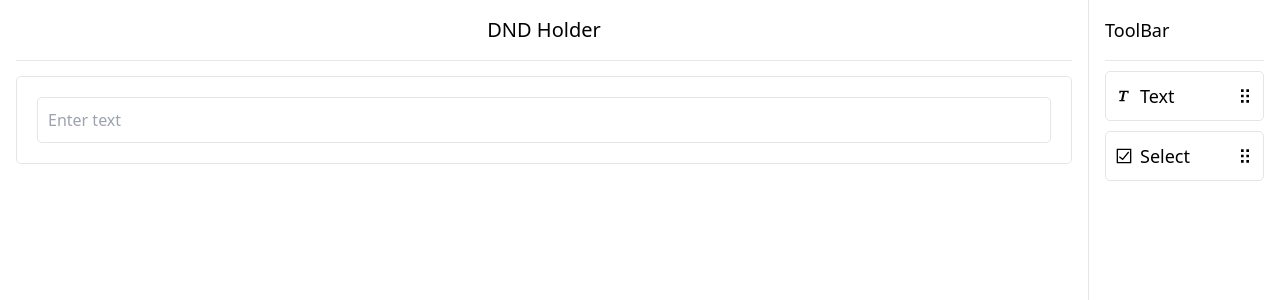
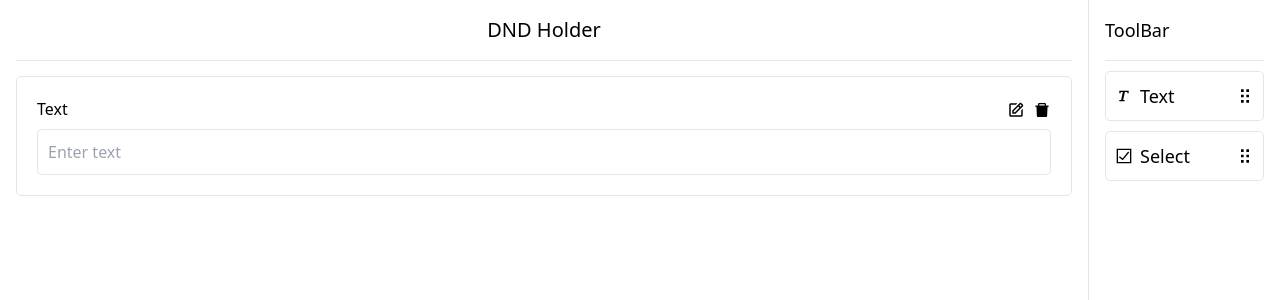
Before and after one commit to MarufAlAslam/react-dynamic-form-builder, a React (Vite) app: page / in a window 1280 px wide. Both pictures are taken after a click on the button "Text". Shown: the top 300 px of the page. Built offline with nearby package versions, Linux system fonts and the light colour scheme.

Commit message:
form fields added

```diff
--- a/src/App.jsx
+++ b/src/App.jsx
@@ -8,7 +8,10 @@ function App() {
   return (
     <div className="App">
       <div className="flex justify items-start">
-        <DndHolder initialFields={initialFields} />
+        <DndHolder
+          initialFields={initialFields}
+          setInitialFields={setInitialFields}
+        />
         <Toolbar
           initialFields={initialFields}
           setInitialFields={setInitialFields}
--- a/src/DndHolder/index.jsx
+++ b/src/DndHolder/index.jsx
@@ -1,9 +1,16 @@
 import React, { useEffect } from "react";
 
-const DndHolder = ({ initialFields }) => {
+import { BiEdit } from "react-icons/bi";
+import { AiFillDelete } from "react-icons/ai";
+const DndHolder = ({ initialFields, setInitialFields }) => {
   useEffect(() => {
     console.log(initialFields);
   }, [initialFields]);
+
+  const deleteItemHandler = (index) => {
+    const newInitialFields = initialFields.filter((item, i) => i !== index);
+    setInitialFields(newInitialFields);
+  };
   return (
     <div className="text-center dnd-holder p-4">
       <h3 className="mb-4 text-xl">DND Holder</h3>
@@ -13,12 +20,42 @@ const DndHolder = ({ initialFields }) => {
         {initialFields.map((field, index) => (
           <div key={index} className="field">
             <div className="field-header flex justify-between items-center">
-              <label htmlFor=""></label>
+              <label htmlFor="">
+                <h4 className="mb-2">{field.name}</h4>
+              </label>
+              <div className="actions">
+                <button className="btn btn-ghost pl-2 text-lg">
+                  <BiEdit />
+                </button>
+                <button
+                  className="btn btn-ghost pl-2 text-lg"
+                  onClick={() => deleteItemHandler(index)}
+                >
+                  <AiFillDelete />
+                </button>
+              </div>
             </div>
-            <field.inputType
-              className="w-full input input-bordered"
-              placeholder={field.placeholder}
-            />
+            {field.inputType === "input" && (
+              <field.inputType
+                className="w-full input input-bordered"
+                placeholder={field.placeholder}
+              />
+            )}
+            {field.inputType === "select" && (
+              <field.inputType
+                className="w-full input input-bordered"
+                placeholder={field.placeholder}
+              >
+                <option value="" hidden>
+                  Select
+                </option>
+                {field.options.map((option, index) => (
+                  <option key={index} value={option.value}>
+                    {option.label}
+                  </option>
+                ))}
+              </field.inputType>
+            )}
           </div>
         ))}
       </div>
```
